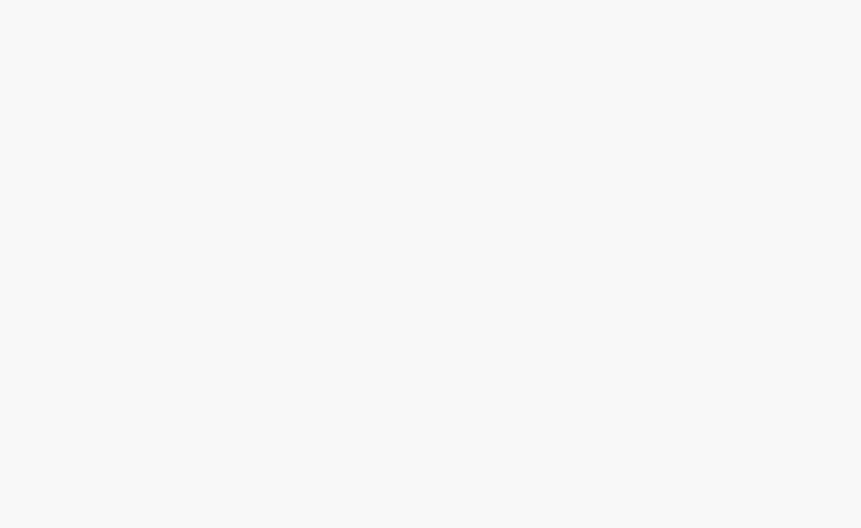
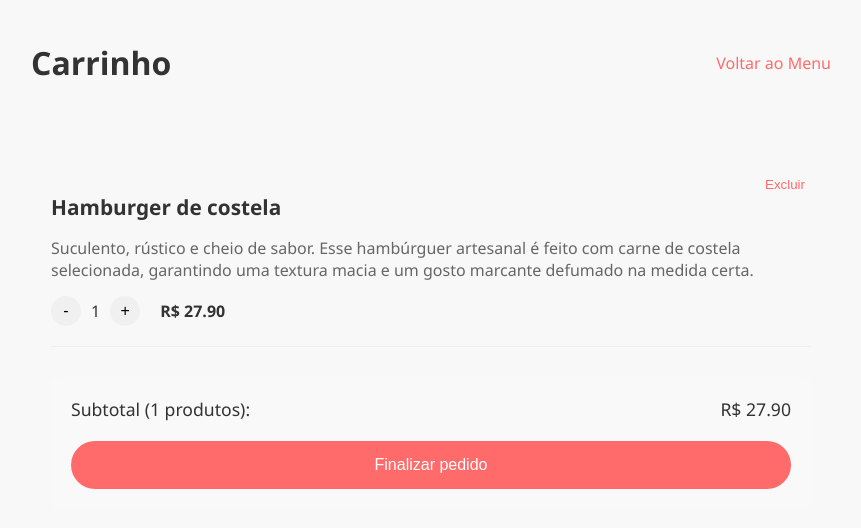
Before and after one commit to CauaConceicao20/GoFood-Delivery-Final, a React (Create React App) app in the folder src/front-end/: page /carrinho in a window 1280 px wide. Before the commit this address had no page. Shown: the top 528 px of the page, without its empty margins (209-1070 px from the left). Built offline with nearby package versions, Linux system fonts and the light colour scheme.

Commit message:
tela carrinho v0.1

```diff
--- a/src/front-end/src/App.js
+++ b/src/front-end/src/App.js
@@ -4,6 +4,7 @@ import Cadastro from './telas/cadastro/Cadastro';
 import LoginRestaurante from './telas/restaurante/login/LoginRestaurante';
 import CadastroRestaurante from './telas/restaurante/cadastro/CadastroRestaurante';
 import MainMenu from './telas/main_menu/MainMenu';
+import Carrinho from './telas/carrinho/Carrinho';
 
 
 function App() {
@@ -17,6 +18,7 @@ function App() {
         <Route path="/cadastro/restaurante" element={<CadastroRestaurante />} />
         <Route path="/login/restaurante" element={<LoginRestaurante />} />
         <Route path="/main_menu" element={<MainMenu />} />
+        <Route path="/carrinho" element={<Carrinho />} />
       </Routes>
     </div>
   );
--- /dev/null
+++ b/src/front-end/src/telas/carrinho/Carrinho.css
@@ -0,0 +1,155 @@
+.carrinho-container {
+  max-width: 800px;
+  margin: 0 auto;
+  padding: 20px;
+}
+
+.carrinho-header {
+  display: flex;
+  justify-content: space-between;
+  align-items: center;
+  margin-bottom: 30px;
+}
+
+.carrinho-header h1 {
+  font-size: 2rem;
+  color: #333;
+}
+
+.btn-voltar {
+  color: #ff6b6b;
+  text-decoration: none;
+  font-weight: 500;
+}
+
+.item-carrinho {
+  display: flex;
+  justify-content: space-between;
+  padding: 20px 0;
+  border-bottom: 1px solid #eee;
+}
+
+.item-info h2 {
+  font-size: 1.3rem;
+  margin-bottom: 10px;
+  color: #333;
+}
+
+.item-info p {
+  color: #666;
+  margin-bottom: 15px;
+}
+
+.item-controles {
+  display: flex;
+  align-items: center;
+  gap: 20px;
+}
+
+.quantidade-controle {
+  display: flex;
+  align-items: center;
+  gap: 10px;
+}
+
+.quantidade-controle button {
+  background: #f0f0f0;
+  border: none;
+  width: 30px;
+  height: 30px;
+  border-radius: 50%;
+  cursor: pointer;
+  font-size: 1rem;
+}
+
+.item-valor {
+  font-weight: bold;
+  color: #333;
+}
+
+.btn-excluir {
+  background: none;
+  border: none;
+  color: #ff6b6b;
+  cursor: pointer;
+  align-self: flex-start;
+}
+
+.resumo-pedido {
+  margin-top: 30px;
+  padding: 20px;
+  background: #f9f9f9;
+  border-radius: 8px;
+}
+
+.subtotal {
+  display: flex;
+  justify-content: space-between;
+  margin-bottom: 20px;
+  font-size: 1.1rem;
+}
+
+.btn-finalizar {
+  width: 100%;
+  padding: 15px;
+  background: #ff6b6b;
+  color: white;
+  border: none;
+  border-radius: 30px;
+  font-size: 1rem;
+  cursor: pointer;
+  transition: background 0.3s;
+}
+
+.btn-finalizar:hover {
+  background: #ff5252;
+}
+
+/* Estilos do Modal */
+.modal-overlay {
+  position: fixed;
+  top: 0;
+  left: 0;
+  right: 0;
+  bottom: 0;
+  background: rgba(0, 0, 0, 0.5);
+  display: flex;
+  justify-content: center;
+  align-items: center;
+  z-index: 1000;
+}
+
+.modal-content {
+  background: white;
+  padding: 30px;
+  border-radius: 8px;
+  width: 90%;
+  max-width: 500px;
+  position: relative;
+}
+
+.close-modal {
+  position: absolute;
+  top: 15px;
+  right: 15px;
+  font-size: 1.5rem;
+  cursor: pointer;
+}
+
+.modal-content input {
+  width: 100%;
+  padding: 12px;
+  margin: 20px 0;
+  border: 1px solid #ddd;
+  border-radius: 4px;
+}
+
+.btn-confirmar {
+  width: 100%;
+  padding: 12px;
+  background: #ff6b6b;
+  color: white;
+  border: none;
+  border-radius: 4px;
+  cursor: pointer;
+}
--- /dev/null
+++ b/src/front-end/src/telas/carrinho/Carrinho.jsx
@@ -0,0 +1,119 @@
+import React, { useState } from 'react';
+import { Link } from 'react-router-dom';
+import './Carrinho.css';
+
+const Carrinho = () => {
+  const [items, setItems] = useState([
+    {
+      id: 1,
+      nome: "Hamburger de costela",
+      descricao: "Suculento, rústico e cheio de sabor. Esse hambúrguer artesanal é feito com carne de costela selecionada, garantindo uma textura macia e um gosto marcante defumado na medida certa.",
+      valor: 27.90,
+      quantidade: 1
+    },
+    // Adicione mais itens conforme necessário
+  ]);
+
+  const [showAddressModal, setShowAddressModal] = useState(false);
+  const [address, setAddress] = useState('');
+
+  const calcularTotal = () => {
+    return items.reduce((total, item) => total + (item.valor * item.quantidade), 0);
+  };
+
+  const removerItem = (id) => {
+    setItems(items.filter(item => item.id !== id));
+  };
+
+  const atualizarQuantidade = (id, novaQuantidade) => {
+    setItems(items.map(item =>
+      item.id === id ? { ...item, quantidade: Math.max(1, novaQuantidade) } : item
+    ));
+  };
+
+  const handleFinalizarPedido = () => {
+    if (!address) {
+      setShowAddressModal(true);
+    } else {
+      // Lógica para finalizar pedido
+      alert(`Pedido finalizado para ${address}`);
+    }
+  };
+
+  return (
+    <div className="carrinho-container">
+      <header className="carrinho-header">
+        <h1>Carrinho</h1>
+        <Link to="/" className="btn-voltar">Voltar ao Menu</Link>
+      </header>
+
+      <main className="carrinho-main">
+        {items.length === 0 ? (
+          <p className="carrinho-vazio">Seu carrinho está vazio</p>
+        ) : (
+          <>
+            {items.map(item => (
+              <div key={item.id} className="item-carrinho">
+                <div className="item-info">
+                  <h2>{item.nome}</h2>
+                  <p>{item.descricao}</p>
+                  <div className="item-controles">
+                    <div className="quantidade-controle">
+                      <button onClick={() => atualizarQuantidade(item.id, item.quantidade - 1)}>-</button>
+                      <span>{item.quantidade}</span>
+                      <button onClick={() => atualizarQuantidade(item.id, item.quantidade + 1)}>+</button>
+                    </div>
+                    <span className="item-valor">R$ {item.valor.toFixed(2)}</span>
+                  </div>
+                </div>
+                <button
+                  className="btn-excluir"
+                  onClick={() => removerItem(item.id)}
+                >
+                  Excluir
+                </button>
+              </div>
+            ))}
+
+            <div className="resumo-pedido">
+              <div className="subtotal">
+                <span>Subtotal ({items.reduce((total, item) => total + item.quantidade, 0)} produtos):</span>
+                <span>R$ {calcularTotal().toFixed(2)}</span>
+              </div>
+              <button
+                className="btn-finalizar"
+                onClick={handleFinalizarPedido}
+              >
+                Finalizar pedido
+              </button>
+            </div>
+          </>
+        )}
+      </main>
+
+      {/* Modal de Endereço */}
+      {showAddressModal && (
+        <div className="modal-overlay">
+          <div className="modal-content">
+            <span className="close-modal" onClick={() => setShowAddressModal(false)}>&times;</span>
+            <h2>Insira seu endereço</h2>
+            <input
+              type="text"
+              value={address}
+              onChange={(e) => setAddress(e.target.value)}
+              placeholder="Digite seu endereço completo"
+            />
+            <button
+              className="btn-confirmar"
+              onClick={() => address && setShowAddressModal(false)}
+            >
+              Confirmar
+            </button>
+          </div>
+        </div>
+      )}
+    </div>
+  );
+};
+
+export default Carrinho;
```
